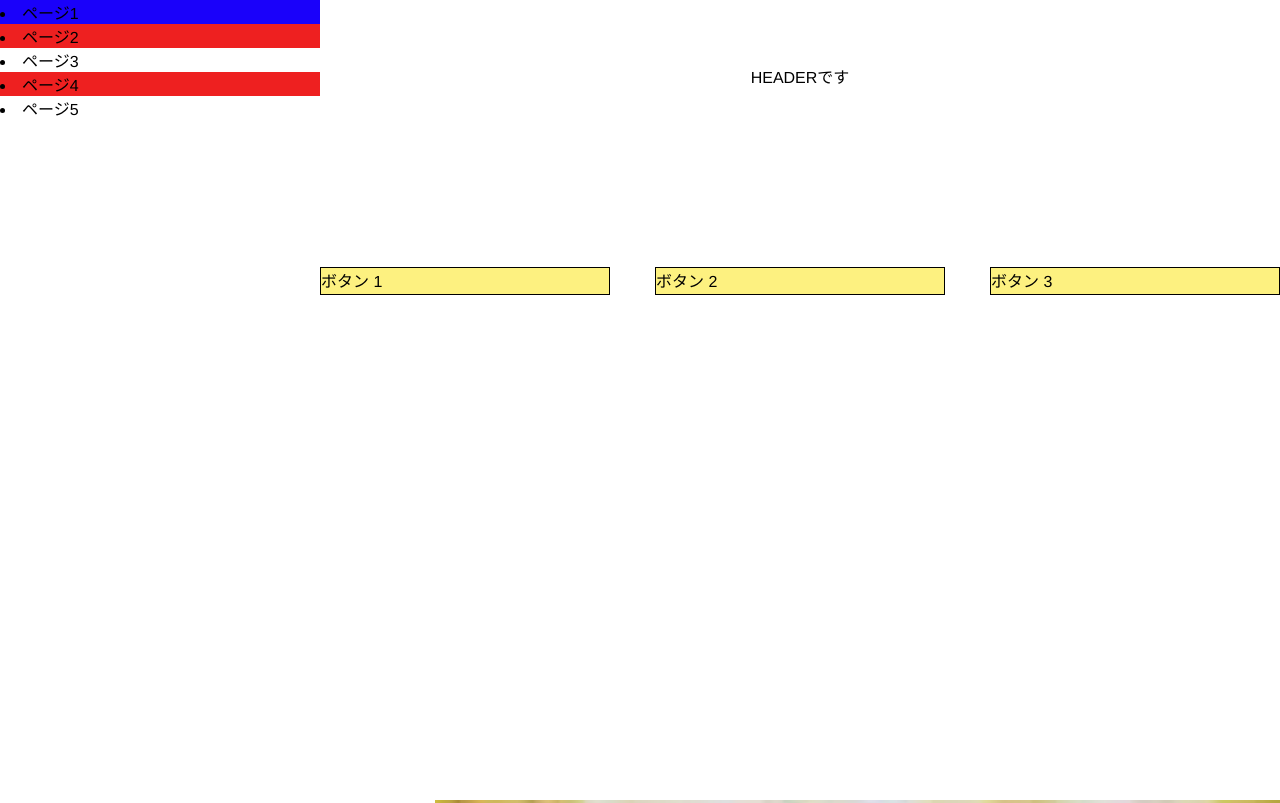
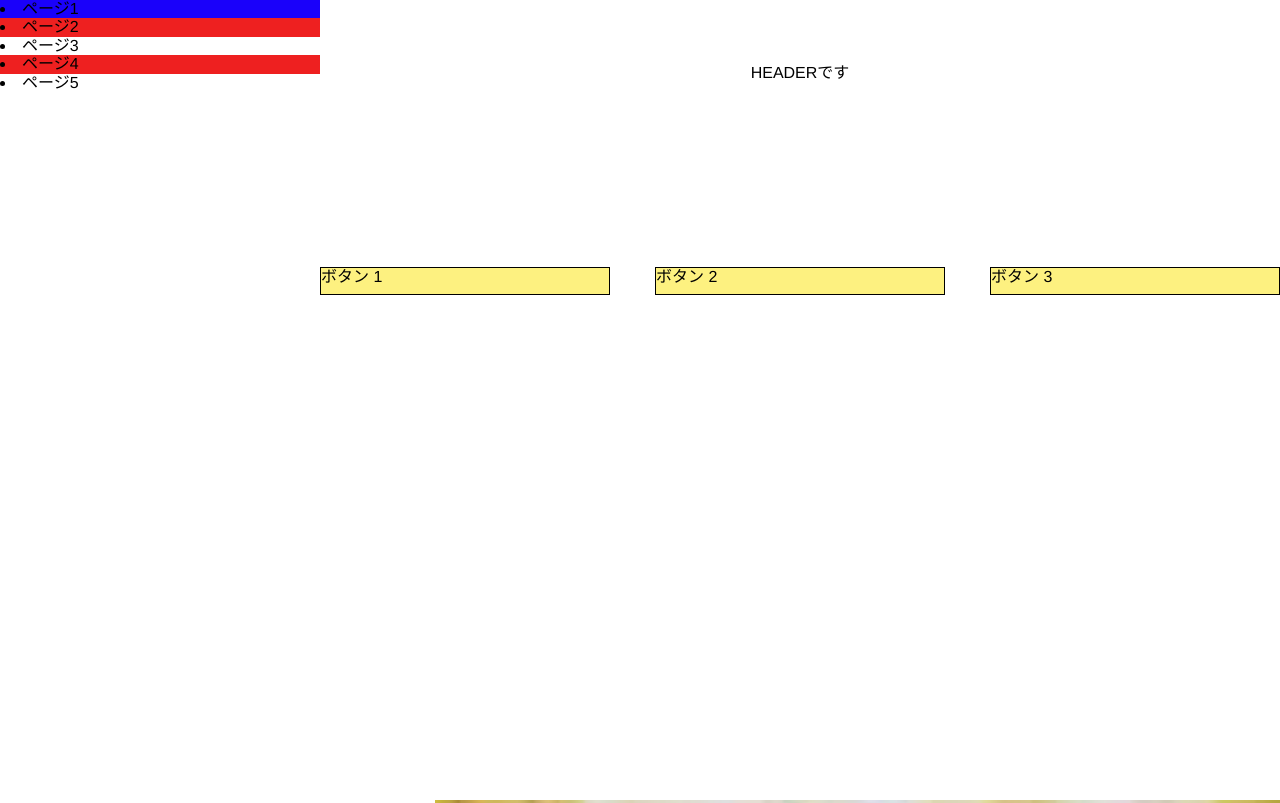
Before and after one commit to synchronEnginee/grid-study, a website: page index.html in a window 1280 px wide. Shown: the top 803 px of the page. Drawn offline with nearby package versions, Linux system fonts and the light colour scheme.

Commit message:
reset css add

```diff
--- a/css/_common.scss
+++ b/css/_common.scss
@@ -1,5 +1,4 @@
 body {
-  margin: 0;
   font-family:
     'Helvetica Neue',
     Helvetica,
--- a/index.html
+++ b/index.html
@@ -4,6 +4,7 @@
     <meta charset="UTF-8" />
     <meta http-equiv="X-UA-Compatible" content="IE=edge" />
     <meta name="viewport" content="width=device-width, initial-scale=1.0" />
+    <link href="node_modules/normalize.css/normalize.css" rel="stylesheet" />
     <link
       href="https://fonts.googleapis.com/icon?family=Material+Icons%7CMaterial+Icons+Outlined"
       rel="stylesheet"
--- a/package.json
+++ b/package.json
@@ -8,6 +8,7 @@
     "stylelint-scss": "^4.2.0"
   },
   "dependencies": {
+    "normalize.css": "^8.0.1",
     "postcss": "^8.4.12",
     "stylelint-config-standard-scss": "^3.0.0"
   }
```
Also changed, not shown: css/main.css, 2 other files.
